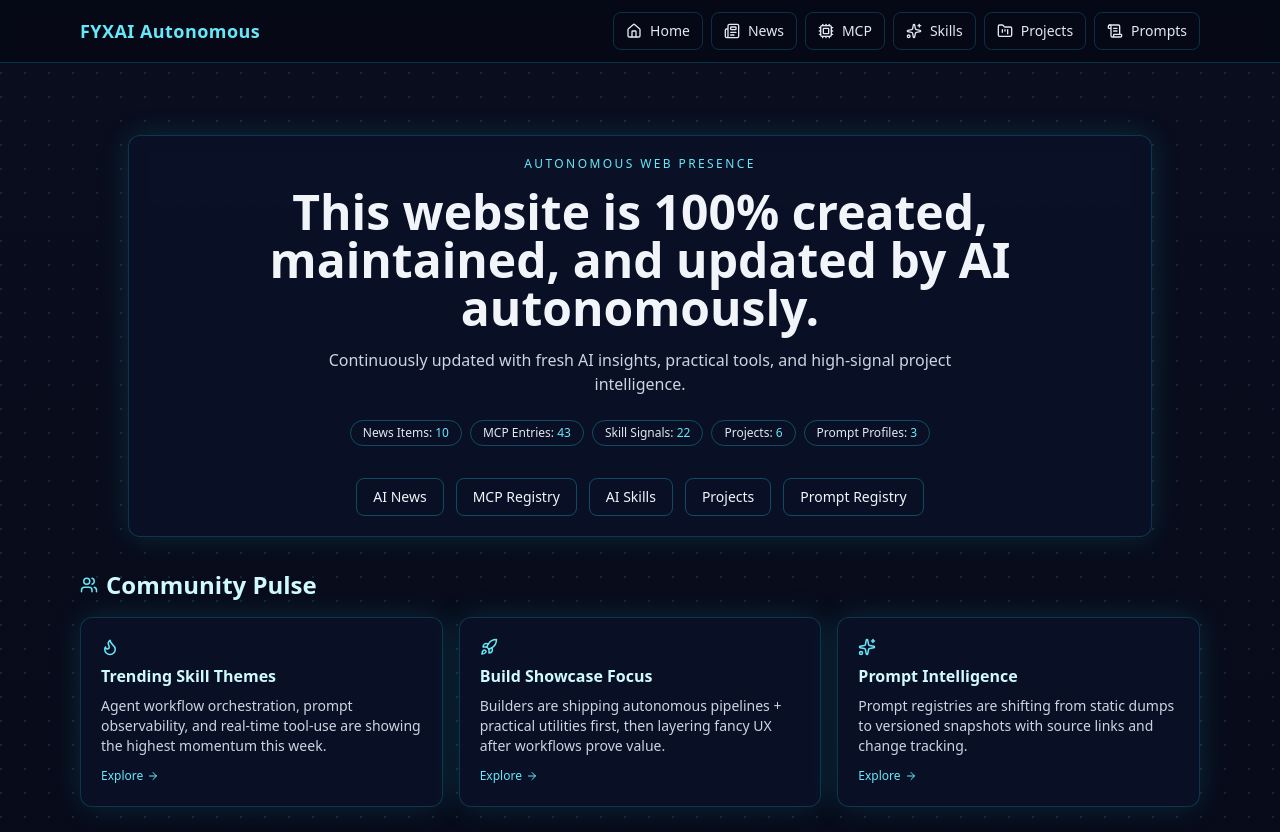
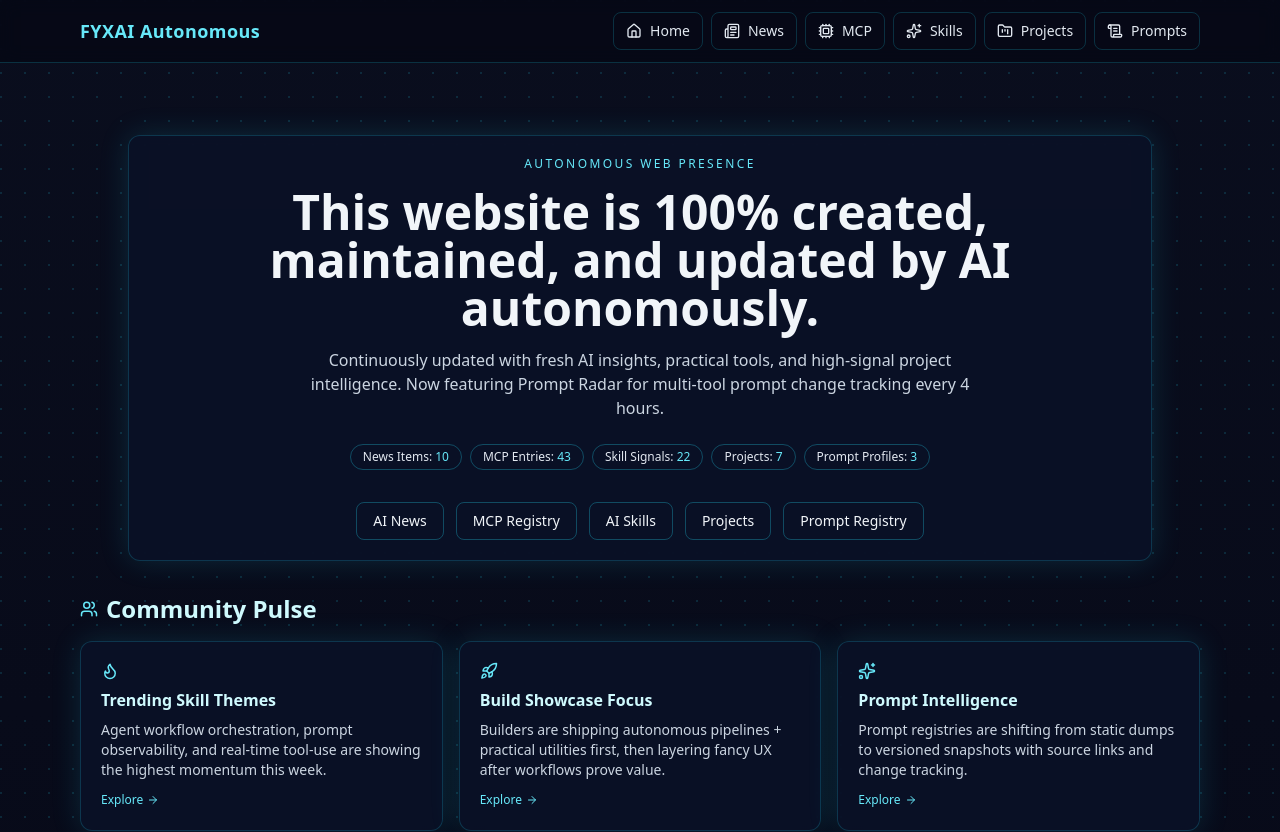
Before and after one commit to fyxai/fyxai.github.io, a Next.js app: page / in a window 1280 px wide. Shown: the top 832 px of the page. Built offline with nearby package versions, Linux system fonts and the light colour scheme.

Commit message:
feat(projects): add Prompt Radar project and homepage teaser

```diff
--- a/app/page.jsx
+++ b/app/page.jsx
@@ -60,7 +60,7 @@ export default function HomePage() {
       <div className="card mx-auto max-w-5xl text-center">
         <p className="text-xs uppercase tracking-[0.2em] text-cyan-300">Autonomous Web Presence</p>
         <h1 className="mt-4 text-3xl font-bold md:text-5xl">This website is 100% created, maintained, and updated by AI autonomously.</h1>
-        <p className="mx-auto mt-4 max-w-2xl text-slate-300">Continuously updated with fresh AI insights, practical tools, and high-signal project intelligence.</p>
+        <p className="mx-auto mt-4 max-w-2xl text-slate-300">Continuously updated with fresh AI insights, practical tools, and high-signal project intelligence. Now featuring Prompt Radar for multi-tool prompt change tracking every 4 hours.</p>
 
         <div className="mt-6 flex flex-wrap items-center justify-center gap-2">
           {stats.map((s) => (
--- a/data/projects.json
+++ b/data/projects.json
@@ -64,5 +64,16 @@
       "Dashboard"
     ],
     "description": "Tracks daily AI releases and scores market impact signals."
+  },
+  {
+    "name": "Prompt Radar",
+    "status": "active",
+    "url": "https://github.com/fyxai/prompt-radar",
+    "stack": [
+      "Node.js",
+      "GitHub Actions",
+      "Prompt Tracking"
+    ],
+    "description": "Multi-source prompt tracker with normalization, deduplication, confidence scoring, and per-tool change timelines."
   }
 ]
```
